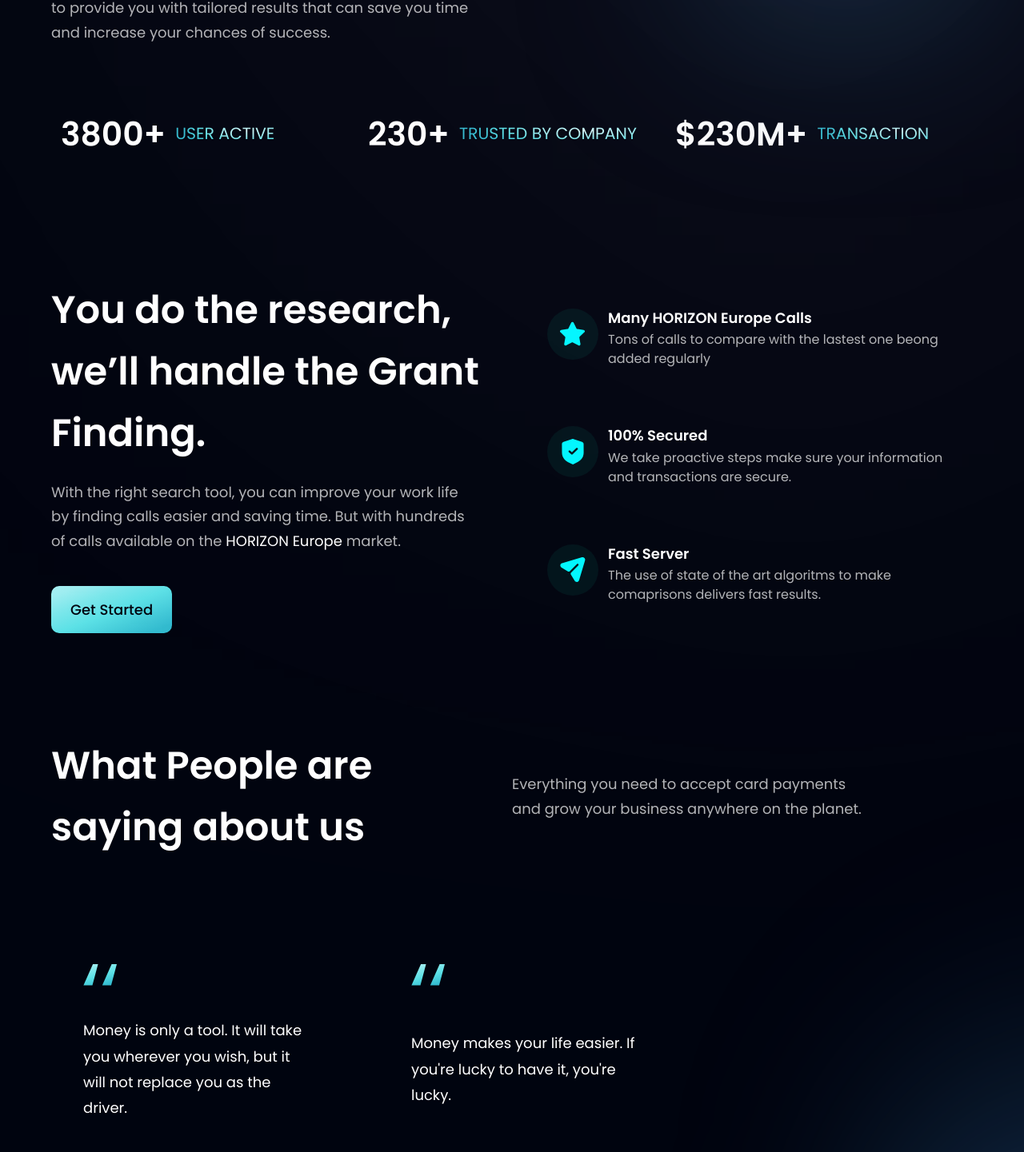
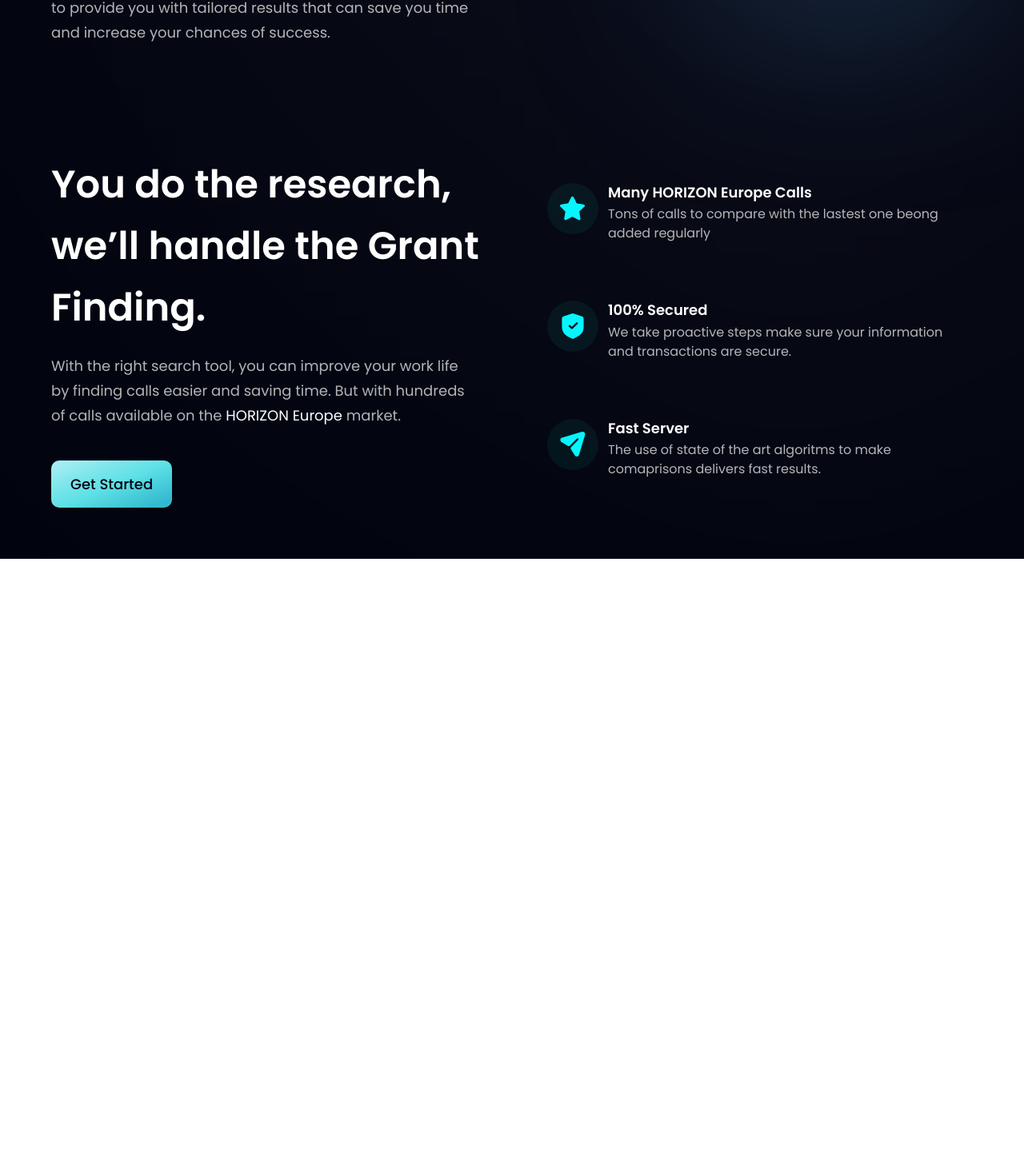
Before and after one commit to AliAsgharWork/HEPCA-Frontend, a React (Vite) app: page / in a window 1280 px wide. Shown: the part 673-2114 px from the top of the page at 80% size. After the commit the page ends 1372 px from the top, so only its background shows below. Built offline with nearby package versions, Linux system fonts and the light colour scheme.

Commit message:
Updated Home Page

```diff
--- a/src/pages/Home.jsx
+++ b/src/pages/Home.jsx
@@ -28,14 +28,14 @@ const Home = () => (
 
     <div className={`bg-primary ${styles.paddingX} ${styles.flexCenter}`}>
       <div className={`${styles.boxWidth}`}>
-        <Stats />
+        {/* <Stats /> */}
         <Business />
         {/* <Billing /> */}
         {/* <CardDeal /> */}
-        <Testimonials />
+        {/* <Testimonials /> */}
         {/* <Clients /> */}
-        <CTA />
-        <Footer />
+        {/* <CTA /> */}
+        {/* <Footer /> */}
       </div>
     </div>
   </div>
```
